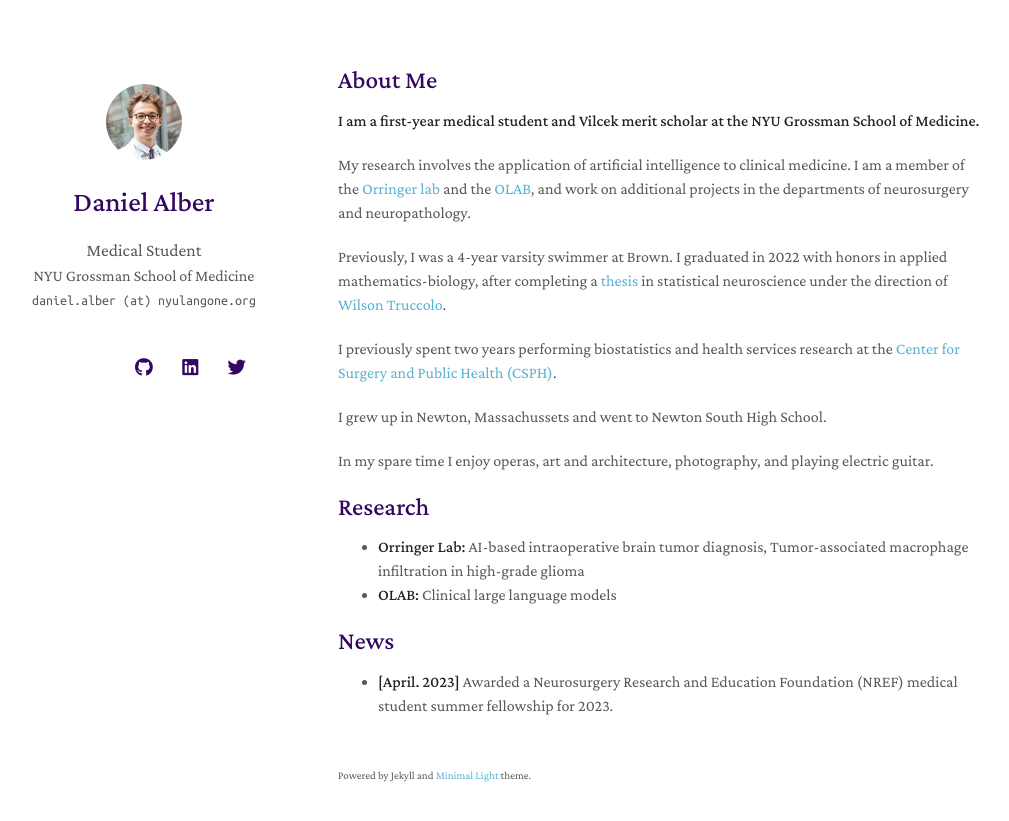
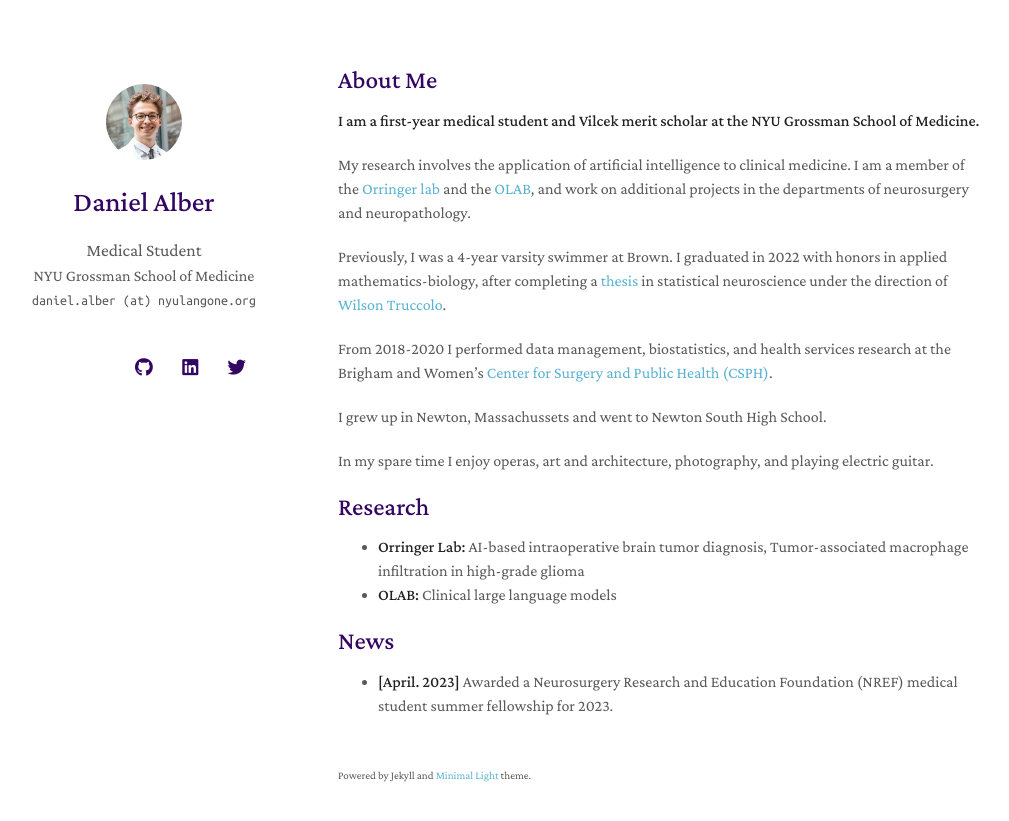
Before and after one commit to danalber/danalber.github.io, a Jekyll site: the page built from index.md, in a window 1280 px wide. Shown: the top 821 px of the page, without its empty margins (132-1141 px from the left). Built offline with Jekyll 4.4.1, drawn with Linux system fonts in a browser that asks for light colours; nearby versions of some CDN libraries; a style sheet for code colours, icons or effects is not loaded; our own code applies the rules of GitHub Pages for plain Markdown files.

Commit message:
Update index.md

```diff
--- a/index.md
+++ b/index.md
@@ -12,7 +12,7 @@ I am a member of the [Orringer lab](https://twitter.com/danorringermd) and the [
 Previously, I was a 4-year varsity swimmer at Brown.
 I graduated in 2022 with honors in applied mathematics-biology, after completing a [thesis](./assets/alber_thesis_final.pdf) in statistical neuroscience under the direction of [Wilson Truccolo](https://www.truccololab.com/).
 
-I previously spent two years performing biostatistics and health services research at the [Center for Surgery and Public Health (CSPH)](https://csph.brighamandwomens.org/).
+From 2018-2020 I performed data management, biostatistics, and health services research at the Brigham and Women's [Center for Surgery and Public Health (CSPH)](https://csph.brighamandwomens.org/).
 
 I grew up in Newton, Massachussets and went to Newton South High School.
 
```
